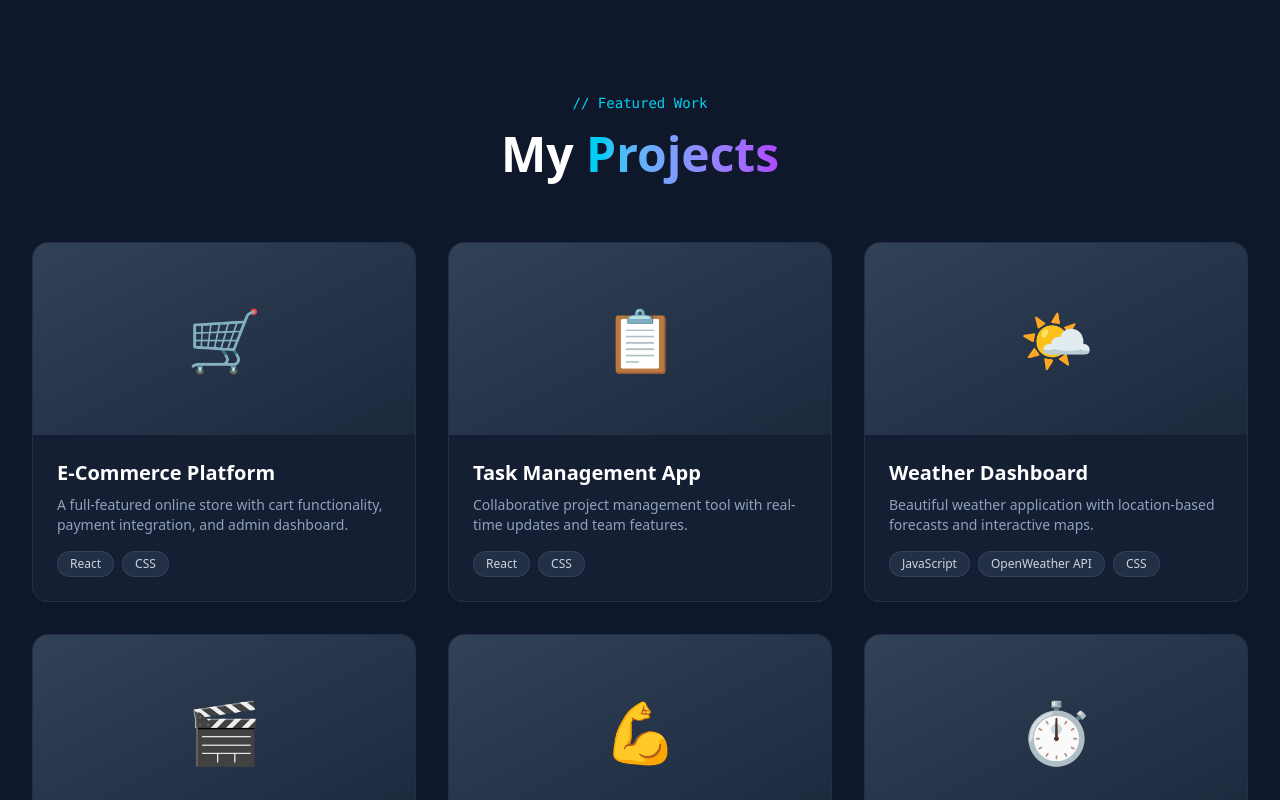
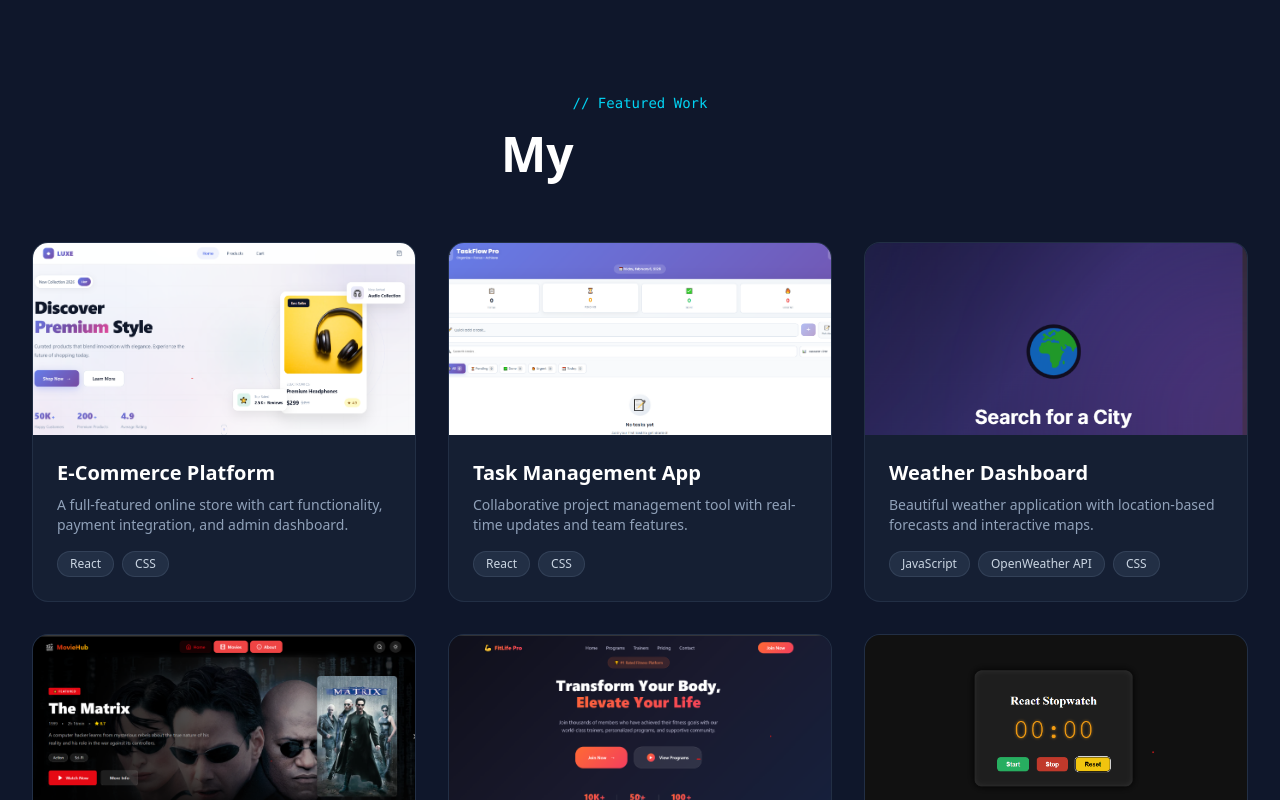
Before and after one commit to FaridCraft/Personal-Portfolio, a React (Vite) app: page / in a window 1280 px wide. Shown: the part 2560-3360 px from the top of the page. Built offline with nearby package versions, Linux system fonts and the light colour scheme.

Commit message:
Updated portfolio design

```diff
--- a/src/components/Projects.jsx
+++ b/src/components/Projects.jsx
@@ -3,51 +3,70 @@ import { motion, useInView } from "framer-motion";
 import { FaGithub, FaExternalLinkAlt } from "react-icons/fa";
 import { SectionLabel } from "./ui/SectionLabel";
 
+// Import Images
+import ecommerceImg from "../assets/e-com.jpg";
+import taskImg from "../assets/taskflowpic.png";
+import weatherImg from "../assets/weather.jpg";
+import movieImg from "../assets/movie.jpg";
+import fitnessImg from "../assets/fit.png";
+import stopwatchImg from "../assets/stop.jpg";
+
 const projects = [
   {
     title: "E-Commerce Platform",
-    description: "A full-featured online store with cart functionality, payment integration, and admin dashboard.",
-    emoji: "🛒",
+    description:
+      "A full-featured online store with cart functionality, payment integration, and admin dashboard.",
+    image: ecommerceImg,
     tech: ["React", "CSS"],
     liveUrl: "https://luxe-store-web.netlify.app",
     githubUrl: "https://github.com/FaridCraft/LUXE-Store",
   },
+
   {
     title: "Task Management App",
-    description: "Collaborative project management tool with real-time updates and team features.",
-    emoji: "📋",
+    description:
+      "Collaborative project management tool with real-time updates and team features.",
+    image: taskImg,
     tech: ["React", "CSS"],
     liveUrl: "https://task-flow-proo.netlify.app/",
     githubUrl: "https://github.com/FaridCraft/TaskFlow-Pro",
   },
+
   {
     title: "Weather Dashboard",
-    description: "Beautiful weather application with location-based forecasts and interactive maps.",
-    emoji: "🌤️",
+    description:
+      "Beautiful weather application with location-based forecasts and interactive maps.",
+    image: weatherImg,
     tech: ["JavaScript", "OpenWeather API", "CSS"],
     liveUrl: "https://weather-hub-web.netlify.app/",
     githubUrl: "https://github.com/FaridCraft/WeatherHub",
   },
+
   {
     title: "Movie Hub",
-    description: "Modern movie discovery platform with search and filtering capabilities.",
-    emoji: "🎬",
+    description:
+      "Modern movie discovery platform with search and filtering capabilities.",
+    image: movieImg,
     tech: ["React.js", "CSS"],
     liveUrl: "https://moviehub-react-app.netlify.app",
     githubUrl: "https://github.com/FaridCraft/MovieHub",
   },
+
   {
     title: "Fitness Tracker",
-    description: "Personal fitness application for tracking workouts, nutrition, and progress.",
-    emoji: "💪",
+    description:
+      "Personal fitness application for tracking workouts, nutrition, and progress.",
+    image: fitnessImg,
     tech: ["React.js", "CSS"],
     liveUrl: "https://fit-life-pro-webs.netlify.app/",
     githubUrl: "https://github.com/FaridCraft/fit-Life-pro-website",
   },
+
   {
     title: "Stopwatch",
-    description: "A sleek and functional stopwatch application with multiple timer modes.",
-    emoji: "⏱️",
+    description:
+      "A sleek and functional stopwatch application with multiple timer modes.",
+    image: stopwatchImg,
     tech: ["React.js", "TailwindCss"],
     liveUrl: "https://stopwatch-web-site.netlify.app/",
     githubUrl: "https://github.com/FaridCraft/Stopewatch",
@@ -56,11 +75,21 @@ const projects = [
 
 export function Projects() {
   const ref = useRef(null);
-  const isInView = useInView(ref, { once: true, margin: "-100px" });
+
+  const isInView = useInView(ref, {
+    once: true,
+    margin: "-100px",
+  });
 
   return (
-    <section id="projects" className="py-16 sm:py-20 md:py-32 bg-slate-900" ref={ref}>
+    <section
+      id="projects"
+      className="py-16 sm:py-20 md:py-32 bg-slate-900"
+      ref={ref}
+    >
       <div className="max-w-7xl mx-auto px-4 sm:px-6 lg:px-8">
+
+        {/* Heading */}
         <motion.div
           initial={{ opacity: 0, y: 30 }}
           animate={isInView ? { opacity: 1, y: 0 } : {}}
@@ -68,69 +97,90 @@ export function Projects() {
           className="text-center mb-10 sm:mb-16"
         >
           <SectionLabel>// Featured Work</SectionLabel>
+
           <h2 className="text-2xl sm:text-3xl md:text-4xl lg:text-5xl font-bold text-white mt-4">
             My{" "}
-            <span className="text-transparent bg-clip-text bg-gradient-to-r from-cyan-400 to-purple-500">
+            <span className="text-transparent bg-clip-text bg-liner-to-r from-cyan-400 to-purple-500">
               Projects
             </span>
           </h2>
         </motion.div>
 
+        {/* Project Grid */}
         <div className="grid sm:grid-cols-2 lg:grid-cols-3 gap-4 sm:gap-6 lg:gap-8">
           {projects.map((project, index) => (
             <motion.div
               key={project.title}
               initial={{ opacity: 0, y: 40 }}
               animate={isInView ? { opacity: 1, y: 0 } : {}}
-              transition={{ duration: 0.6, delay: index * 0.1 }}
+              transition={{
+                duration: 0.6,
+                delay: index * 0.1,
+              }}
               whileHover={{ y: -10, scale: 1.02 }}
               className="bg-slate-800/50 rounded-xl sm:rounded-2xl overflow-hidden border border-slate-700/50 hover:border-cyan-500/30 transition-all group"
             >
-              {/* Project Image Container */}
-              <div className="relative h-32 sm:h-40 md:h-48 bg-gradient-to-br from-slate-700 to-slate-800 flex items-center justify-center overflow-hidden">
-                <span className="text-4xl sm:text-5xl md:text-6xl">{project.emoji}</span>
 
-                {/* Overlay with Links */}
-                <div className="absolute inset-0 bg-slate-900/80 opacity-0 group-hover:opacity-100 transition-opacity flex items-center justify-center gap-3 sm:gap-4">
+              {/* Project Image */}
+              <div className="relative h-48 overflow-hidden">
+                <img
+                  src={project.image}
+                  alt={project.title}
+                  className="w-full h-full object-cover group-hover:scale-110 transition-transform duration-500"
+                />
+
+                {/* Overlay */}
+                <div className="absolute inset-0 bg-slate-900/80 opacity-0 group-hover:opacity-100 transition-opacity flex items-center justify-center gap-4">
+
+                  {/* Live Demo */}
                   <motion.a
                     href={project.liveUrl}
-                    className="p-2 sm:p-3 rounded-full bg-cyan-500 text-white hover:bg-cyan-400 transition-colors"
                     target="_blank"
                     rel="noopener noreferrer"
                     whileHover={{ scale: 1.1 }}
                     whileTap={{ scale: 0.95 }}
+                    className="p-3 rounded-full bg-cyan-500 text-white hover:bg-cyan-400 transition-colors"
                   >
-                    <FaExternalLinkAlt size={18} className="sm:w-5 sm:h-5" />
+                    <FaExternalLinkAlt />
                   </motion.a>
+
+                  {/* GitHub */}
                   <motion.a
                     href={project.githubUrl}
-                    className="p-2 sm:p-3 rounded-full bg-slate-700 text-white hover:bg-slate-600 transition-colors"
                     target="_blank"
                     rel="noopener noreferrer"
                     whileHover={{ scale: 1.1 }}
                     whileTap={{ scale: 0.95 }}
+                    className="p-3 rounded-full bg-slate-700 text-white hover:bg-slate-600 transition-colors"
                   >
-                    <FaGithub size={18} className="sm:w-5 sm:h-5" />
+                    <FaGithub />
                   </motion.a>
                 </div>
               </div>
 
               {/* Content */}
               <div className="p-4 sm:p-6">
-                <h3 className="text-lg sm:text-xl font-bold text-white mb-2">{project.title}</h3>
-                <p className="text-slate-400 text-xs sm:text-sm mb-3 sm:mb-4">{project.description}</p>
+                <h3 className="text-lg sm:text-xl font-bold text-white mb-2">
+                  {project.title}
+                </h3>
 
-                <div className="flex flex-wrap gap-1.5 sm:gap-2">
+                <p className="text-slate-400 text-sm mb-4">
+                  {project.description}
+                </p>
+
+                {/* Tech Stack */}
+                <div className="flex flex-wrap gap-2">
                   {project.tech.map((tech) => (
                     <span
                       key={tech}
-                      className="text-[10px] sm:text-xs px-2 sm:px-3 py-1 rounded-full bg-slate-700/50 text-slate-300 border border-slate-600/50"
+                      className="text-xs px-3 py-1 rounded-full bg-slate-700/50 text-slate-300 border border-slate-600/50"
                     >
                       {tech}
                     </span>
                   ))}
                 </div>
               </div>
+
             </motion.div>
           ))}
         </div>
```
Also changed, not shown: src/assets/bg.png (added).
